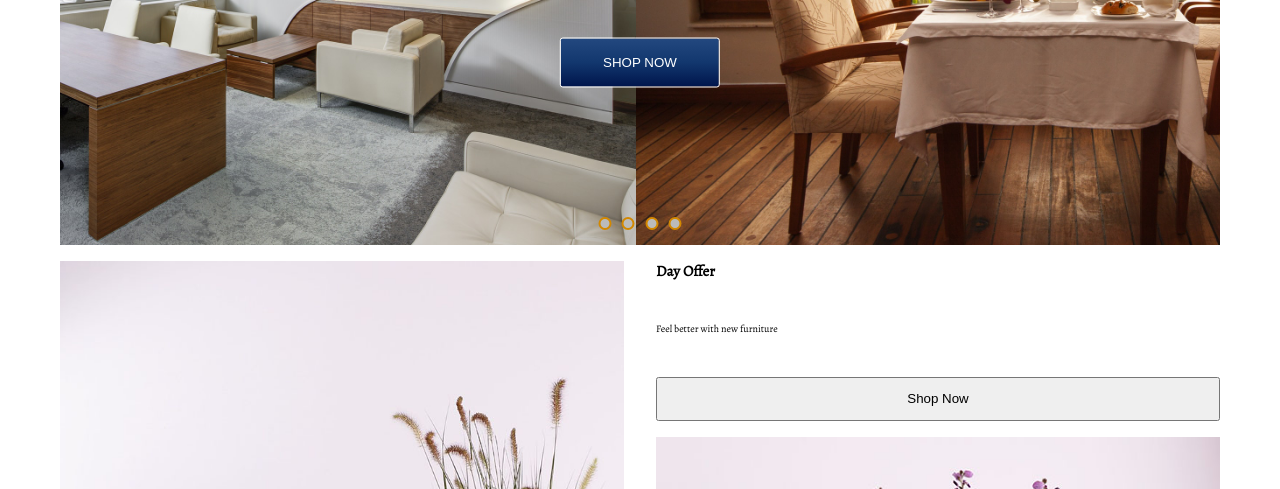
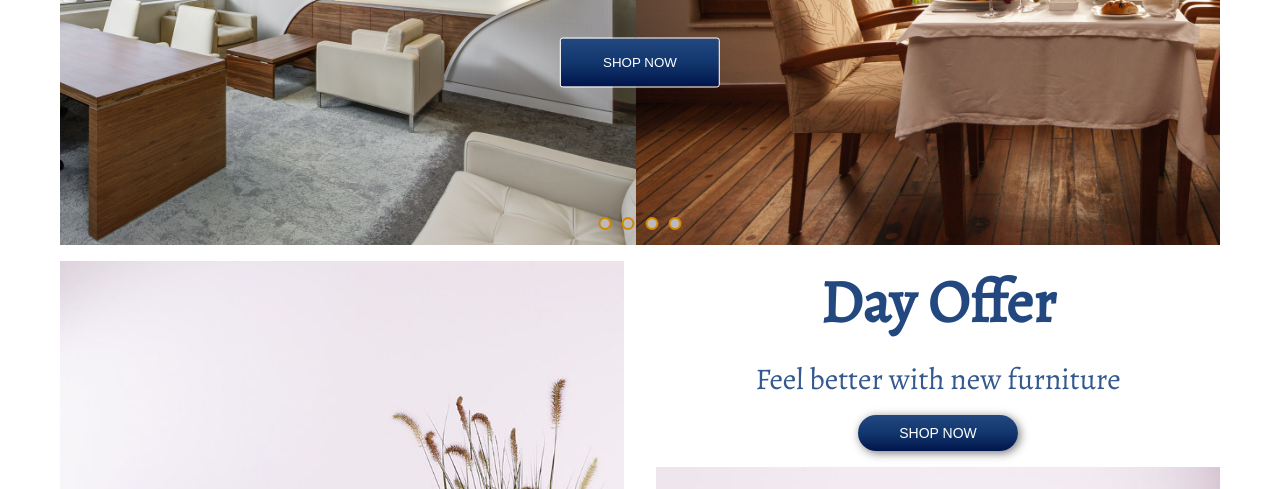
Before and after one commit to tod619/furniture_store, a plain HTML site: page index.html in a window 1280 px wide. Shown: the part 463-952 px from the top of the page. Drawn offline with nearby package versions, Linux system fonts and the light colour scheme.

Commit message:
Add style for offer section imgs + h1 + p + btn in style.css file

```diff
--- a/style.css
+++ b/style.css
@@ -423,6 +423,7 @@ body {
     grid-template-columns: repeat(4, 1fr);
     grid-template-rows: repeat(4, min-content);
     grid-gap: 1.6rem 3.2rem;
+    justify-items: center;
 }
 
 .day-offer-img-one {
@@ -434,22 +435,43 @@ body {
 .day-offer-heading {
     grid-column: 3 / -1;
     grid-row: 1 / 2;
+    font-size: 6rem;
+    color: #23487f;
+
 }
 
 .day-offer-paragraph {
     grid-column: 3 / -1;
     grid-row: 2 / 3;
+    font-size: 3rem;
+    color: #34598f;
 }
 
 .day-offer-btn {
     grid-column: 3 / -1;
     grid-row: 3 / 4;
+    width: 16rem;
+    padding: 1rem;
+    font-size: 1.4rem;
+    color: #fff;
+    background: linear-gradient(to top, #00154c, #12376e, #23487f);
+    border: none;
+    border-radius: 5rem;
+    text-transform: uppercase;
+    outline: none;
+    box-shadow: 0.2rem 0.2rem 1rem #777777;
+    cursor: pointer;
+}
+
+.day-offer-btn:hover {
+    box-shadow: 0.2rem 0.2rem 2rem #777777;
 }
 
 .day-offer-img-two {
     grid-column: 3 / -1;
     grid-row: 4 / -1;
     width: 100%;
+    align-self: end;
 }
 
 /* End: Offer Section */
```
